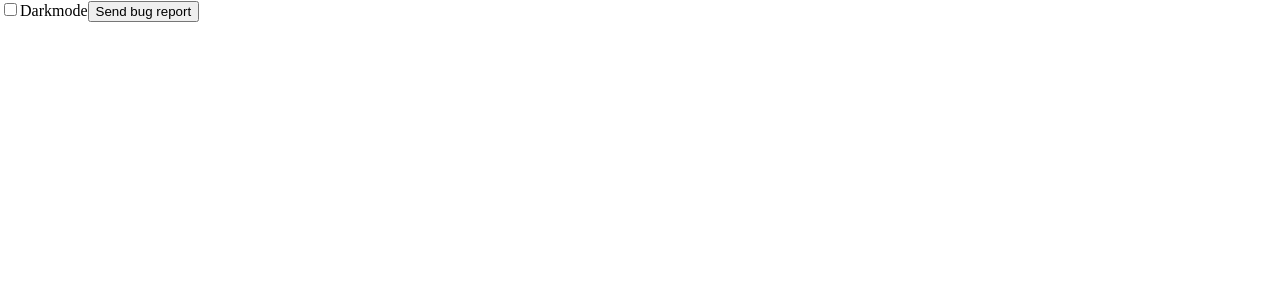
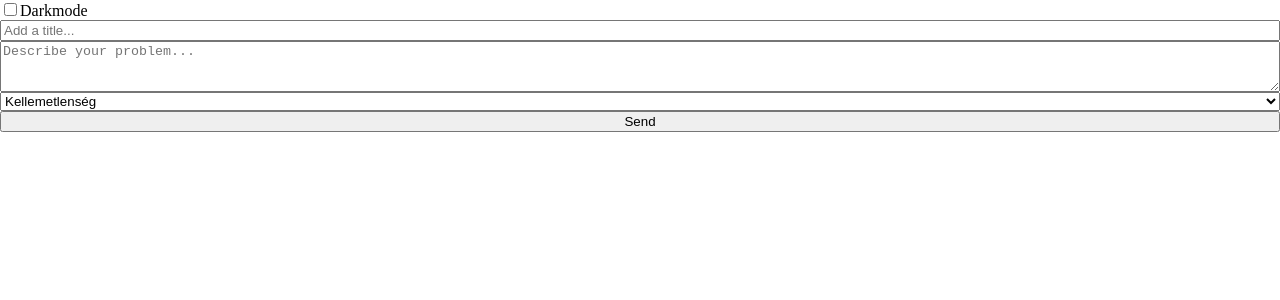
Before and after one commit to lichterberci/DerivativeCalculatorFrontend, a Next.js app: page / in a window 1280 px wide. Shown: the top 300 px of the page. Built offline with nearby package versions, Linux system fonts and the light colour scheme.

Commit message:
bug report UI created

```diff
--- a/classes/BugReport.ts
+++ b/classes/BugReport.ts
@@ -1,5 +1,6 @@
 export default interface IBugReport {
     timestamp: number;
+    title: string;
     priority: number;
     description: string;
 }
--- /dev/null
+++ b/components/ReportBug.tsx
@@ -0,0 +1,144 @@
+import React, { useState } from "react";
+import { WriteBugReport } from "../scripts/Firebase";
+
+export default function ReportBug (): JSX.Element {
+
+    const [title, setTitle] = useState<string>("");
+    const [titleError, setTitleError] = useState<null | string>(null);
+    const [description, setDescription] = useState<string>("");
+    const [descriptionError, setDescriptionError] = useState<null | string>(null);
+    const [priority, setPriority] = useState<number>(0);
+    const [priorityError, setPriorityError] = useState<null | string>(null);
+    const [sendError, setSendError] = useState<null | string>(null);
+
+    const ValidateAndSend = async () => {
+
+        await setSendError(null);
+
+        let isDataValid = true;
+
+        if (priority < 0 || priority > 3) {
+            console.error(`Priority is invalid! (${priority})`);
+            setDescriptionError(`Priority is invalid! (${priority})`);
+            isDataValid = false;
+        }
+
+        if (title.trim() == "") {
+            console.error("Title must not be empty!");
+            setTitleError("Title must not be empty!");
+            isDataValid = false;
+        }
+
+        if (title.length > 50) {
+            console.error("Title is too long!");
+            setTitleError("Title is too long!");
+            isDataValid = false;
+        }
+
+        if (description.trim() == "") {
+            console.error("Description must not be empty!");
+            setDescriptionError("Description must not be empty!");
+            isDataValid = false;
+        }
+
+        if (description.length > 140) {
+            console.error("Description is too long!");
+            setDescriptionError("Description is too long!");
+            isDataValid = false;
+        }
+
+        if (isDataValid == false)
+            return;
+
+        const success = await WriteBugReport({
+            title: title,
+            description: description,
+            priority: priority,
+            timestamp: Date.now()
+        });
+
+        if (success == false) {
+            setSendError("Could not send bug report!");
+            return;
+        }
+
+        setTitle("");
+        setDescription("");
+        setPriority(0);
+    };
+
+    return (<>
+        <div style={{display: "flex", flexDirection: "column"}}>
+            <input
+                type="text"
+                placeholder="Add a title..."
+                value={title}
+                onChange={e => {
+                    setTitle(e.target.value);
+                    setTitleError(null);
+                }}
+            />
+
+            {
+                titleError != null
+                &&
+                <div>
+                    { titleError }
+                </div>
+            }
+
+            <textarea
+                rows={3}
+                placeholder="Describe your problem..."
+                value={description}
+                onChange={e => {
+                    setDescription(e.target.value);
+                    setDescriptionError(null);
+                }}
+            />
+
+            {
+                descriptionError != null
+                &&
+                <div>
+                    { descriptionError }
+                </div>
+            }
+
+            <select
+                value={priority}
+                onChange={e => {
+                    setPriority(Number.parseInt(e.target.value));
+                    setPriorityError(null);
+                }}
+            >
+                <option key={0} value={0}>Kellemetlenség</option>
+                <option key={1} value={1}>Időszakos probléma</option>
+                <option key={2} value={2}>Gyakori probléma</option>
+                <option key={3} value={3}>A weboldal működését meggátló probléma</option>
+            </select>
+
+            {
+                priorityError != null
+                &&
+                <div>
+                    { priorityError }
+                </div>
+            }
+
+            <button
+                onClick={() => ValidateAndSend()}
+            >
+                Send
+            </button>
+
+            {
+                sendError != null
+                &&
+                <div>
+                    { sendError }
+                </div>
+            }
+        </div>
+    </>);
+}
--- a/pages/index.tsx
+++ b/pages/index.tsx
@@ -2,6 +2,7 @@ import Head from 'next/head'
 import { useEffect, useState } from 'react';
 import { FirebaseInit, WriteBugReport } from '../scripts/Firebase';
 import { GetPreferences, SetPreferences } from '../scripts/Preferences';
+import ReportBug from "../components/ReportBug"
 
 export default function Home() {
 
@@ -34,11 +35,7 @@ export default function Home() {
 			/>
 			Darkmode
 
-			<button onClick={() => WriteBugReport({
-				timestamp: Date.now(),
-				priority: 1,
-				description: "This is a test bug report"
-			})}>Send bug report</button>
+			<ReportBug />
 		</main>
 	</>);
 }
```
